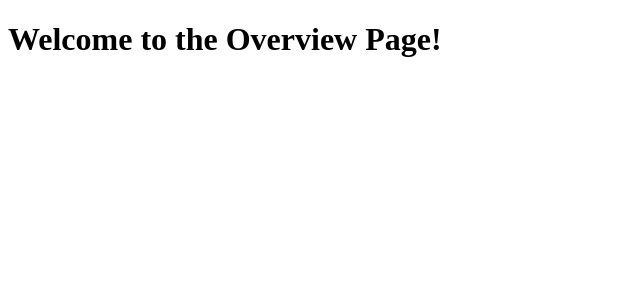
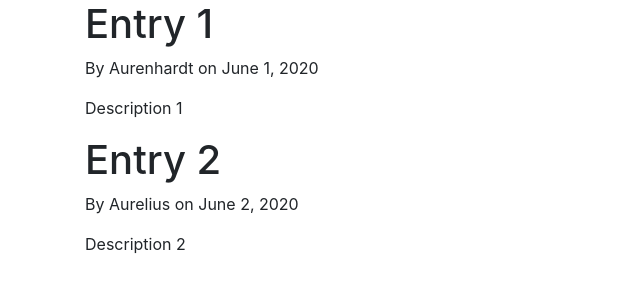
Before and after one commit to Aurenhardt/portfolio_project, a Django app: page / in a window 1280 px wide. Shown: the top 300 px of the page, without its empty margins (0-640 px from the left). Run offline with Django 3.2, Linux system fonts and the light colour scheme; some libraries are stand-ins or nearby versions.

Commit message:
Created a generic base.html to allow multiple pages to have shared formats. Reformated about.html and overviewpage.html to use the generic base.html format. Added code in overviewpage.html to to allow it to display multiple entries. Created a main.css to use for all pages since it is loaded in base.html.

```diff
--- /dev/null
+++ b/overviewpage/templates/overviewpage/base.html
@@ -0,0 +1,29 @@
+<!-- loading static folder to access .css  -->
+{% load static %}
+
+<!DOCTYPE html>
+<html lang="en">
+  <head>
+    <!-- Required meta tags -->
+    <meta charset="utf-8">
+    <meta name="viewport" content="width=device-width, initial-scale=1, shrink-to-fit=no">
+
+    <!-- Bootstrap CSS -->
+    <link rel="stylesheet" href="https://stackpath.bootstrapcdn.com/bootstrap/4.3.1/css/bootstrap.min.css" integrity="sha384-ggOyR0iXCbMQv3Xipma34MD+dH/1fQ784/j6cY/iJTQUOhcWr7x9JvoRxT2MZw1T" crossorigin="anonymous">
+
+    <!-- Loading the local .css -->
+    <link rel="stylesheet" type="text/css" href="{% static 'overviewpage/main.css' %}">
+
+    <title>Overview Page</title>
+  </head>
+  <body>
+	<div class="container">
+    		{% block content %}{% endblock %}
+	</div>
+    <!-- Optional JavaScript -->
+    <!-- jQuery first, then Popper.js, then Bootstrap JS -->
+    <script src="https://code.jquery.com/jquery-3.3.1.slim.min.js" integrity="sha384-q8i/X+965DzO0rT7abK41JStQIAqVgRVzpbzo5smXKp4YfRvH+8abtTE1Pi6jizo" crossorigin="anonymous"></script>
+    <script src="https://cdnjs.cloudflare.com/ajax/libs/popper.js/1.14.7/umd/popper.min.js" integrity="sha384-UO2eT0CpHqdSJQ6hJty5KVphtPhzWj9WO1clHTMGa3JDZwrnQq4sF86dIHNDz0W1" crossorigin="anonymous"></script>
+    <script src="https://stackpath.bootstrapcdn.com/bootstrap/4.3.1/js/bootstrap.min.js" integrity="sha384-JjSmVgyd0p3pXB1rRibZUAYoIIy6OrQ6VrjIEaFf/nJGzIxFDsf4x0xIM+B07jRM" crossorigin="anonymous"></script>
+  </body>
+</html>
--- a/overviewpage/templates/overviewpage/overviewpage.html
+++ b/overviewpage/templates/overviewpage/overviewpage.html
@@ -1,9 +1,9 @@
-<!DOCTYPE html>
-<html>
-<head>
-	<title>The OverviewPage</title>
-</head>
-<body>
-	<h1>Welcome to the Overview Page!</h1>
-</body>
-</html>
+{% extends "overviewpage/base.html" %}
+
+	{% block content %}
+		{% for post in posts %}
+			<h1>{{post.title}}</h1>
+			<p>By {{post.author}} on {{post.date_posted}}</p>
+			<p>{{ post.content}}</p>
+		{% endfor %}
+	{% endblock %}
--- a/overviewpage/views.py
+++ b/overviewpage/views.py
@@ -1,10 +1,34 @@
 from django.shortcuts import render
 from django.http import HttpResponse
 
-# Create your views here.
+#Dummy Data to mimic entries in a database to pass into the html.
+
+posts = [
+	{
+	 'author': 'Aurenhardt',
+	 'title': 'Entry 1',
+	 'content': 'Description 1',
+	 'date_posted': 'June 1, 2020'
+
+	},
+	{
+         'author': 'Aurelius',
+         'title': 'Entry 2',
+         'content': 'Description 2',
+         'date_posted': 'June 2, 2020'
+
+        }
+]
+
 
 def home(request):
-	return render(request,'overviewpage/overviewpage.html')
+	context = {
+		'posts': posts
+	}
+
+#Dictionary that contains a key 'posts' which is connected to the posts list at the beginning.
+
+	return render(request,'overviewpage/overviewpage.html', context)
 
 def about(request):
 	return render(request,'overviewpage/about.html')
```
Also changed, not shown: overviewpage/templates/overviewpage/about.html (+5 -9 lines), overviewpage/static/overviewpage/main.css (added).
